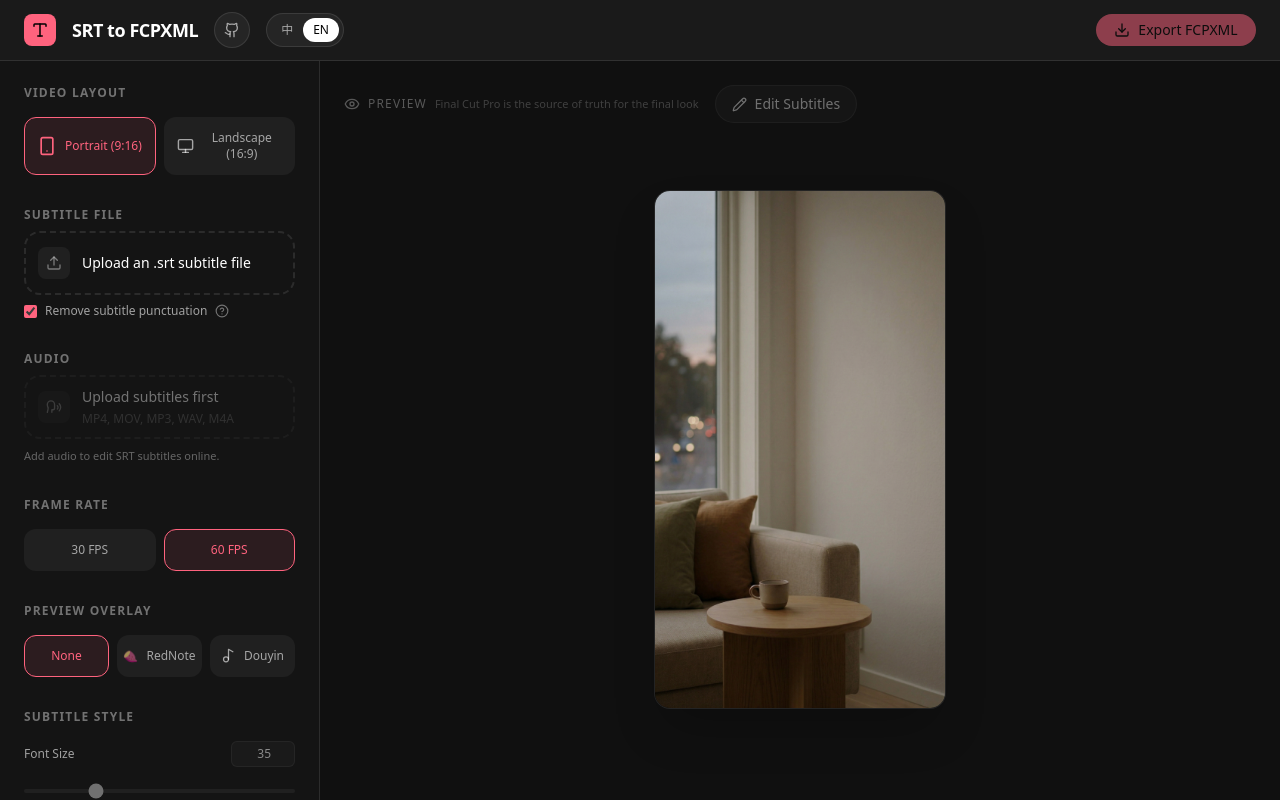
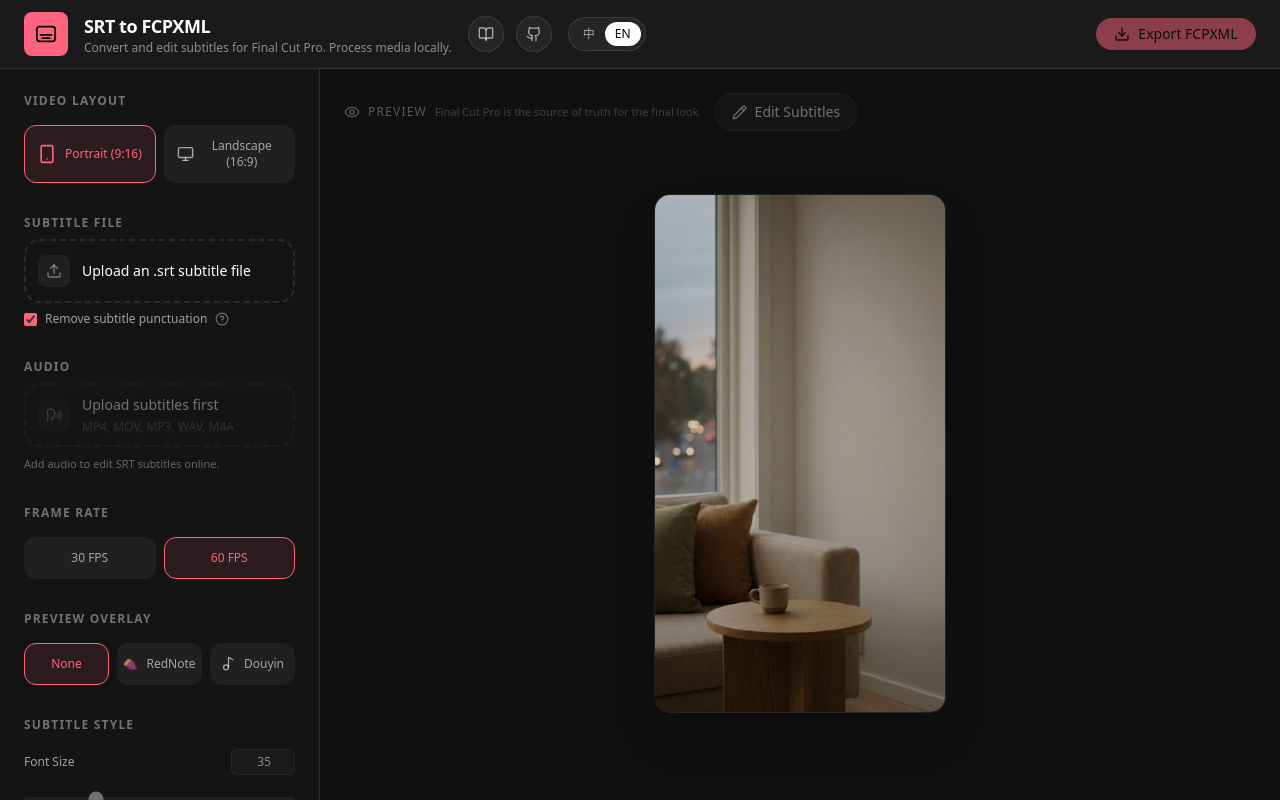
Before and after one commit to linx4200/srt-to-fcpxml-converter, a React (Vite) app: page / in a window 1280 px wide. Built offline with nearby package versions, Linux system fonts and the light colour scheme.

Commit message:
feat(seo): improve ux

```diff
--- a/index.html
+++ b/index.html
@@ -5,7 +5,7 @@
     <meta name="viewport" content="width=device-width, initial-scale=1.0" />
     <meta
       name="description"
-      content="Convert SRT subtitles into Final Cut Pro compatible FCPXML in the browser with auto line splitting, waveform preview, subtitle editing, and short-form UI overlays."
+      content="Convert SRT to FCPXML for Final Cut Pro with subtitle formatting, waveform review, and lightweight editing. Subtitles and audio stay in your browser."
     />
     <meta
       name="keywords"
@@ -23,7 +23,7 @@
     />
     <meta
       property="og:description"
-      content="Convert SRT subtitles into Final Cut Pro compatible FCPXML in the browser with auto line splitting, waveform preview, subtitle editing, and short-form UI overlays."
+      content="Convert SRT to FCPXML for Final Cut Pro with subtitle formatting, waveform review, and lightweight editing. Subtitles and audio stay in your browser."
     />
     <meta property="og:image" content="https://tools.xinranliu.me/srt-to-fcpxml/assets/og-image.png" />
     <meta property="og:locale" content="en_US" />
@@ -34,7 +34,7 @@
     />
     <meta
       name="twitter:description"
-      content="Convert SRT subtitles into Final Cut Pro compatible FCPXML in the browser with auto line splitting, waveform preview, subtitle editing, and short-form UI overlays."
+      content="Convert SRT to FCPXML for Final Cut Pro with subtitle formatting, waveform review, and lightweight editing. Subtitles and audio stay in your browser."
     />
     <meta name="twitter:image" content="https://tools.xinranliu.me/srt-to-fcpxml/assets/og-image.png" />
     <link rel="icon" type="image/x-icon" href="/favicon.ico" />
--- a/specs/architecture.md
+++ b/specs/architecture.md
@@ -190,3 +190,7 @@ Subtitle Editing Mode 在暂停播放或显式 Timeline Seek 后，自动选中
 | `editing_completed` | 提交当前文本草稿后主动退出 Subtitle Editing Mode，按钮与退出快捷键共用此口径；无需实际修改内容。 |
 
 处理成功与失败仅统计上传流程；后续 Subtitle Reflow 不重复计入。事件不附加文件名、字幕内容、音频内容或原始错误信息。统计脚本尚未就绪或被阻止时跳过事件，不缓存业务内容。
+
+### 工具介绍与使用说明入口
+
+Header 展示随界面语言切换的简短用途与本地媒体处理说明，并提供对应语言的 GitHub 用户指南入口。指南在新标签页打开，当前编辑会话继续保留。完整介绍和操作流程由仓库文档维护，工具页不增加长文区。初始 HTML 与运行时 SEO 的英文描述保持一致；运行时按所选语言同步描述及 WebApplication 数据。可见介绍由 React 渲染，不增加正文预渲染流程。
--- a/src/components/layout/Header.tsx
+++ b/src/components/layout/Header.tsx
@@ -1,10 +1,16 @@
 import { trackAnalyticsEvent } from '../../utils/analytics';
-import { Type, Download, Github } from 'lucide-react';
+import { Download, Github, BookOpen } from 'lucide-react';
 import { message } from '../message';
 import { useI18n } from '../../i18n';
 import { useAppStore } from '../../store/useAppStore';
 import { getFcpxmlExportSpec } from '../../domain/fcpxmlExport';
 import { buildFcpxmlExportArtifact } from '../../utils';
+
+/* 根据界面语言直达完整指南，在新标签页打开以保留编辑会话。 */
+const USER_GUIDE_URLS = {
+  zh: 'https://github.com/linx4200/srt-to-fcpxml-converter/blob/master/docs/user-guide.zh-CN.md',
+  en: 'https://github.com/linx4200/srt-to-fcpxml-converter/blob/master/docs/user-guide.en.md',
+};
 
 const GITHUB_REPO_URL = 'https://github.com/linx4200/srt-to-fcpxml-converter';
 
@@ -40,11 +46,37 @@ export function Header() {
   return (
     <header className="min-h-14 border-b border-white/10 flex items-center justify-between px-6 py-3 bg-theme-surface shrink-0 gap-4 flex-wrap">
       <div className="flex items-center gap-4">
-        <div className="w-8 h-8 bg-theme-primary rounded-lg flex items-center justify-center">
-          <Type size={18} className="text-black" />
+        <div className="header-brand-icon bg-theme-primary rounded-lg flex shrink-0 items-center justify-center">
+          {/* 图标采用 24 单位画布：两行字幕集中在画框底部，上方留白表达视频画面。 */}
+          <svg
+            className="header-brand-glyph text-black"
+            viewBox="0 0 24 24"
+            fill="none"
+            stroke="currentColor"
+            strokeWidth="2"
+            strokeLinecap="round"
+            strokeLinejoin="round"
+            aria-hidden="true"
+          >
+            <rect x="2" y="4" width="20" height="16" rx="3" />
+            <path d="M6 13h12M8 16.5h8" />
+          </svg>
         </div>
-        <h1 className="text-lg font-semibold tracking-tight">{t('appTitle')}</h1>
+        <div className="min-w-0">
+          <h1 className="text-lg font-semibold tracking-tight">{t('appTitle')}</h1>
+          <p className="text-xs text-theme-text/50">{t('appDescription')}</p>
+        </div>
         <nav className="flex items-center gap-3 text-sm text-white/60">
+          <a
+            href={USER_GUIDE_URLS[language]}
+            target="_blank"
+            rel="noopener noreferrer"
+            aria-label={t('userGuide')}
+            title={t('userGuide')}
+            className="flex h-9 w-9 items-center justify-center rounded-full border border-white/10 bg-white/5 transition-colors hover:text-white hover:bg-white/10"
+          >
+            <BookOpen size={16} />
+          </a>
           <a
             href={GITHUB_REPO_URL}
             target="_blank"
--- a/src/i18n.tsx
+++ b/src/i18n.tsx
@@ -23,6 +23,8 @@ const STORAGE_KEY = 'manual-preferred-language';
 const translations = {
   zh: {
     appTitle: 'SRT 转 FCPXML',
+    appDescription: '为 Final Cut Pro 转换与编辑字幕。字幕和音频本地处理。',
+    userGuide: '使用说明',
     exportFcpxml: '导出 FCPXML',
     authorWebsite: '作者网站',
     githubRepo: 'GitHub 仓库',
@@ -95,6 +97,8 @@ const translations = {
   },
   en: {
     appTitle: 'SRT to FCPXML',
+    appDescription: 'Convert and edit subtitles for Final Cut Pro. Process media locally.',
+    userGuide: 'User Guide',
     exportFcpxml: 'Export FCPXML',
     authorWebsite: 'Author Website',
     githubRepo: 'GitHub Repository',
--- a/src/index.css
+++ b/src/index.css
@@ -41,3 +41,16 @@
   font-family: inherit;
   line-height: 1;
 }
+
+/* 品牌底框与标题 text-lg、说明 text-xs 的两行默认行高之和对齐。 */
+.header-brand-icon {
+  --header-brand-size: calc(var(--text-lg--line-height) * var(--text-lg) + var(--text-xs--line-height) * var(--text-xs));
+  width: var(--header-brand-size);
+  height: var(--header-brand-size);
+}
+
+/* 字幕画框占底框高度的一半，保持与圆形导航图标相近的视觉留白。 */
+.header-brand-glyph {
+  width: 50%;
+  height: 50%;
+}
--- a/src/seo.ts
+++ b/src/seo.ts
@@ -19,7 +19,7 @@ const SEO_BY_LANGUAGE: Record<Language, SeoConfig> = {
   zh: {
     title: 'SRT 转 FCPXML 转换器 | Final Cut Pro 字幕导入工具',
     description:
-      '浏览器内将 SRT 字幕转换为 Final Cut Pro 可导入的 FCPXML，支持自动拆行、音频波形预览、字幕编辑和短视频浮层预览。',
+      '将 SRT 转换为 Final Cut Pro 可导入的 FCPXML，支持字幕排版、音频波形校对和轻量编辑。字幕与音频均在浏览器本地处理。',
     keywords:
       'SRT 转 FCPXML,FCPXML 转换器,Final Cut Pro 字幕,字幕转换,在线字幕工具,短视频字幕',
     locale: 'zh_CN',
@@ -27,7 +27,7 @@ const SEO_BY_LANGUAGE: Record<Language, SeoConfig> = {
   en: {
     title: 'SRT to FCPXML Converter | Final Cut Pro Subtitle Tool',
     description:
-      'Convert SRT subtitles into Final Cut Pro compatible FCPXML in the browser with auto line splitting, waveform preview, subtitle editing, and short-form UI overlays.',
+      'Convert SRT to FCPXML for Final Cut Pro with subtitle formatting, waveform review, and lightweight editing. Subtitles and audio stay in your browser.',
     keywords:
       'SRT to FCPXML,FCPXML converter,Final Cut Pro subtitles,subtitle converter,browser subtitle tool,short-form video subtitles',
     locale: 'en_US',
```
Also changed, not shown: 2 other files (tests, documents, lock files or other folders).
